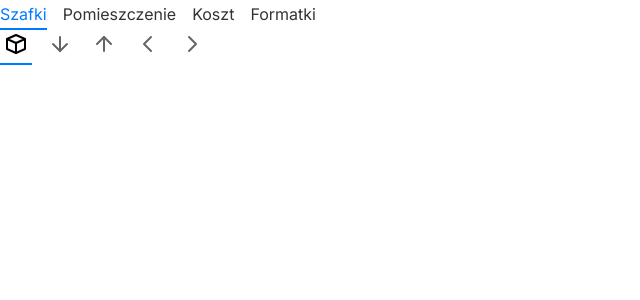
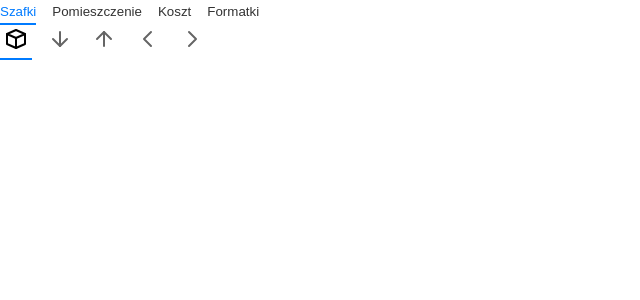
Before and after one commit to iniemamocny/Mebloplaner, a React (Vite) app in the folder web/: page / in a window 1280 px wide. Shown: the top 300 px of the page, without its empty margins (0-640 px from the left). Built offline with nearby package versions, Linux system fonts and the light colour scheme.

Commit message:
Use buttons for top menu tabs

```diff
--- a/web/src/components/TopMenu.css
+++ b/web/src/components/TopMenu.css
@@ -5,15 +5,17 @@
   gap: 1rem;
 }
 
-.menu-link {
+.menu-button {
   position: relative;
-  text-decoration: none;
+  background: none;
+  border: none;
+  cursor: pointer;
   color: #333;
   padding: 4px 0;
   transition: color 0.3s ease;
 }
 
-.menu-link::after {
+.menu-button::after {
   content: '';
   position: absolute;
   left: 0;
@@ -26,14 +28,14 @@
   transition: transform 0.3s ease;
 }
 
-.menu-link:hover {
+.menu-button:hover {
   color: #007bff;
 }
 
-.menu-link.active {
+.menu-button.active {
   color: #007bff;
 }
 
-.menu-link.active::after {
+.menu-button.active::after {
   transform: scaleX(1);
 }
--- a/web/src/components/TopMenu.tsx
+++ b/web/src/components/TopMenu.tsx
@@ -16,17 +16,16 @@ export default function TopMenu({ activeTab, setActiveTab }: TopMenuProps) {
   return (
     <nav className="top-menu">
       {tabs.map((tab) => (
-        <a
+        <button
           key={tab.id}
-          href="#"
-          className={`menu-link ${activeTab === tab.id ? 'active' : ''}`}
-          onClick={(e) => {
-            e.preventDefault()
+          type="button"
+          className={`menu-button ${activeTab === tab.id ? 'active' : ''}`}
+          onClick={() => {
             setActiveTab(tab.id)
           }}
         >
           {tab.label}
-        </a>
+        </button>
       ))}
     </nav>
   )
```
